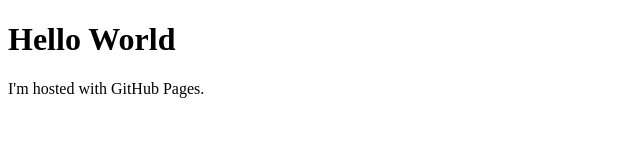
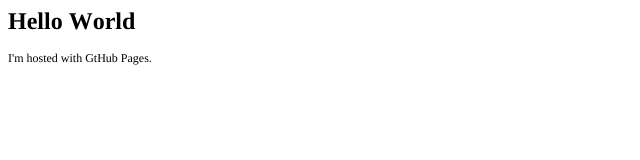
Before and after one commit to ckatme/ISTA301, a plain HTML site: page index.html in a window 1280 px wide. Shown: the whole page, without its empty margins (0-640 px from the left). Drawn offline with Linux system fonts and the light colour scheme.

Commit message:
Update index.html

```diff
--- a/index.html
+++ b/index.html
@@ -1,7 +1,18 @@
-<!DOCTYPE html>
+<!DOCTYPE html PUBLIC "-//W3C//DTD HTML 4.01//EN" "http://www.w3.org/TR/html4/strict.dtd">
 <html>
+<head>
+  <meta http-equiv="Content-Type" content="text/html; charset=utf-8">
+  <meta http-equiv="Content-Style-Type" content="text/css">
+  <title></title>
+  <meta name="Generator" content="Cocoa HTML Writer">
+  <meta name="CocoaVersion" content="2299.6">
+  <style type="text/css">
+    p.p2 {margin: 0.0px 0.0px 12.0px 0.0px; font: 12.0px Times; -webkit-text-stroke: #000000}
+    span.s1 {font-kerning: none}
+  </style>
+</head>
 <body>
-<h1>Hello World</h1>
-<p>I'm hosted with GitHub Pages.</p>
+<h1 style="margin: 0.0px 0.0px 16.1px 0.0px; font: 24.0px Times; -webkit-text-stroke: #000000"><span class="s1"><b>Hello World</b></span></h1>
+<p class="p2"><span class="s1">I'm hosted with GtHub Pages.</span></p>
 </body>
 </html>
```
